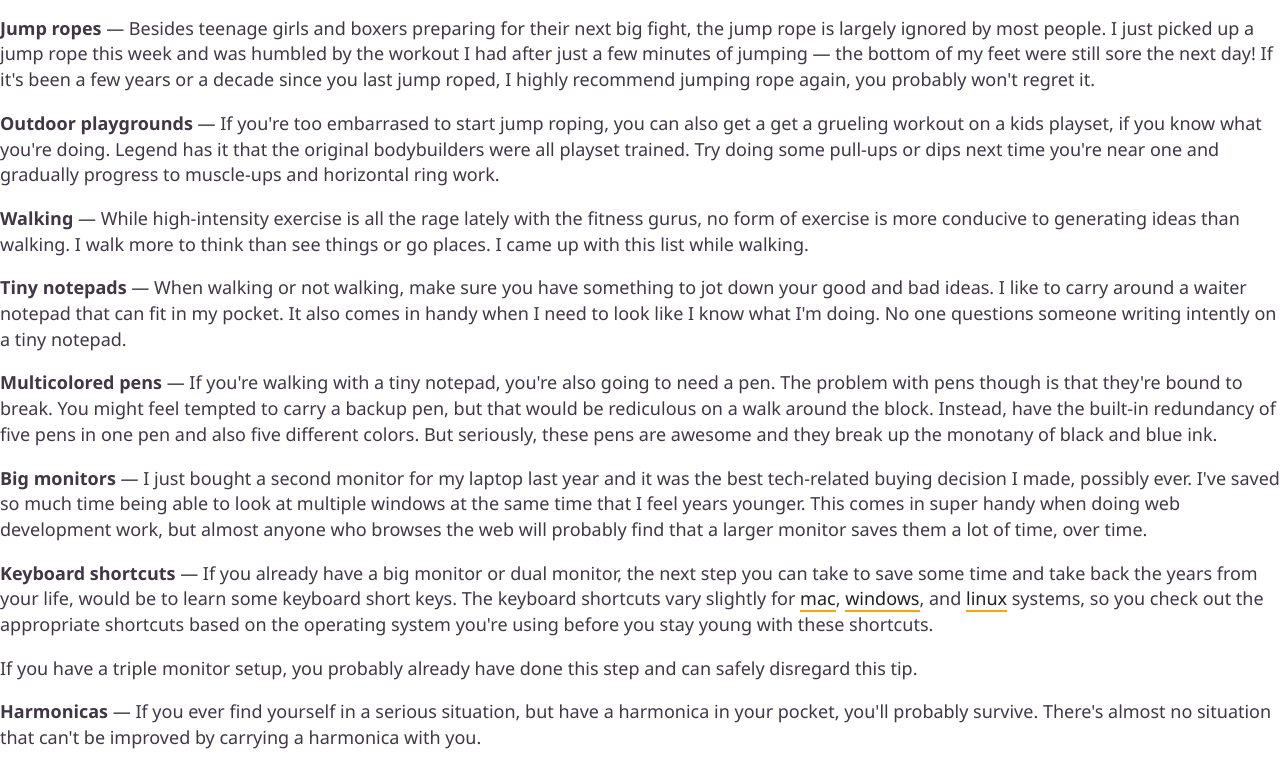
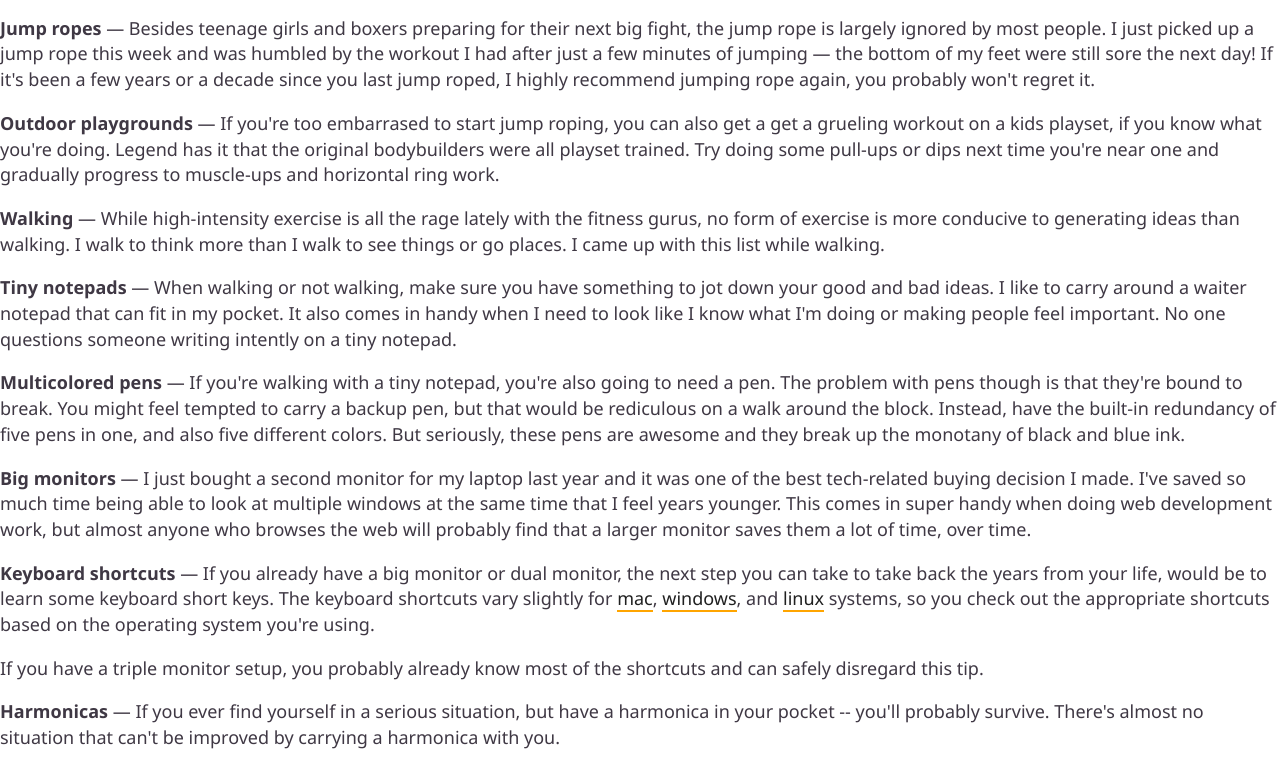
Before and after one commit to dporkka/minimal-gatsby-blog, a Gatsby site: page /blog/underrated-things in a window 1280 px wide. Shown: the part 158-924 px from the top of the page. Built offline with nearby package versions, Linux system fonts and the light colour scheme; Gatsby itself is replaced by a stand-in of ours.

Commit message:
edited post

```diff
--- a/src/posts/underrated-things.md
+++ b/src/posts/underrated-things.md
@@ -7,21 +7,21 @@ date: "2020-06-13"
 
 **Outdoor playgrounds** — If you're too embarrased to start jump roping, you can also get a get a grueling workout on a kids playset, if you know what you're doing. Legend has it that the original bodybuilders were all playset trained. Try doing some pull-ups or dips next time you're near one and gradually progress to muscle-ups and horizontal ring work.
 
-**Walking** — While high-intensity exercise is all the rage lately with the fitness gurus, no form of exercise is more conducive to generating ideas than walking. I walk more to think than see things or go places. I came up with this list while walking.
+**Walking** — While high-intensity exercise is all the rage lately with the fitness gurus, no form of exercise is more conducive to generating ideas than walking. I walk to think more than I walk to see things or go places. I came up with this list while walking.
 
-**Tiny notepads** — When walking or not walking, make sure you have something to jot down your good and bad ideas. I like to carry around a waiter notepad that can fit in my pocket. It also comes in handy when I need to look like I know what I'm doing. No one questions someone writing intently on a tiny notepad.
+**Tiny notepads** — When walking or not walking, make sure you have something to jot down your good and bad ideas. I like to carry around a waiter notepad that can fit in my pocket. It also comes in handy when I need to look like I know what I'm doing or making people feel important. No one questions someone writing intently on a tiny notepad.
 
-**Multicolored pens** — If you're walking with a tiny notepad, you're also going to need a pen. The problem with pens though is that they're bound to break. You might feel tempted to carry a backup pen, but that would be rediculous on a walk around the block. Instead, have the built-in redundancy of five pens in one pen and also five different colors. But seriously, these pens are awesome and they break up the monotany of black and blue ink.
+**Multicolored pens** — If you're walking with a tiny notepad, you're also going to need a pen. The problem with pens though is that they're bound to break. You might feel tempted to carry a backup pen, but that would be rediculous on a walk around the block. Instead, have the built-in redundancy of five pens in one, and also five different colors. But seriously, these pens are awesome and they break up the monotany of black and blue ink.
 
-**Big monitors** — I just bought a second monitor for my laptop last year and it was the best tech-related buying decision I made, possibly ever. I've saved so much time being able to look at multiple windows at the same time that I feel years younger. This comes in super handy when doing web development work, but almost anyone who browses the web will probably find that a larger monitor saves them a lot of time, over time.
+**Big monitors** — I just bought a second monitor for my laptop last year and it was one of the best tech-related buying decision I made. I've saved so much time being able to look at multiple windows at the same time that I feel years younger. This comes in super handy when doing web development work, but almost anyone who browses the web will probably find that a larger monitor saves them a lot of time, over time.
 
-**Keyboard shortcuts** — If you already have a big monitor or dual monitor, the next step you can take to save some time and take back the years from your life, would be to learn some keyboard short keys. The keyboard shortcuts vary slightly for [mac](https://support.apple.com/en-us/HT201236), [windows](https://support.microsoft.com/en-us/help/12445/windows-keyboard-shortcuts), and [linux](https://linuxhint.com/100_keyboard_shortcuts_linux/) systems, so you check out the appropriate shortcuts based on the operating system you're using before you stay young with these shortcuts.
+**Keyboard shortcuts** — If you already have a big monitor or dual monitor, the next step you can take to take back the years from your life, would be to learn some keyboard short keys. The keyboard shortcuts vary slightly for [mac](https://support.apple.com/en-us/HT201236), [windows](https://support.microsoft.com/en-us/help/12445/windows-keyboard-shortcuts), and [linux](https://linuxhint.com/100_keyboard_shortcuts_linux/) systems, so you check out the appropriate shortcuts based on the operating system you're using.
 
-If you have a triple monitor setup, you probably already have done this step and can safely disregard this tip.
+If you have a triple monitor setup, you probably already know most of the shortcuts and can safely disregard this tip.
 
-**Harmonicas** — If you ever find yourself in a serious situation, but have a harmonica in your pocket, you'll probably survive. There's almost no situation that can't be improved by carrying a harmonica with you.
+**Harmonicas** — If you ever find yourself in a serious situation, but have a harmonica in your pocket -- you'll probably survive. There's almost no situation that can't be improved by carrying a harmonica with you.
 
-If you're going on a camping trip where you need to pack light, yet also jam in the car, signal for help on the trail, and break the windows on your friend's car underwater when he got too relaxed behind the wheel and drove into a lake; a harmonica can come in handy.
+If you're going on a camping trip where you need to pack light, yet also jam in the car, signal for help on the trail, and break the windows on your friend's car underwater after he drove into a lake; a harmonica can come in handy.
 
 Just kidding, I don't know if you can easily break a car window with a harmonica under water, but it might work on some models, so always carry a harmonica.   <br />
 <br />
```
